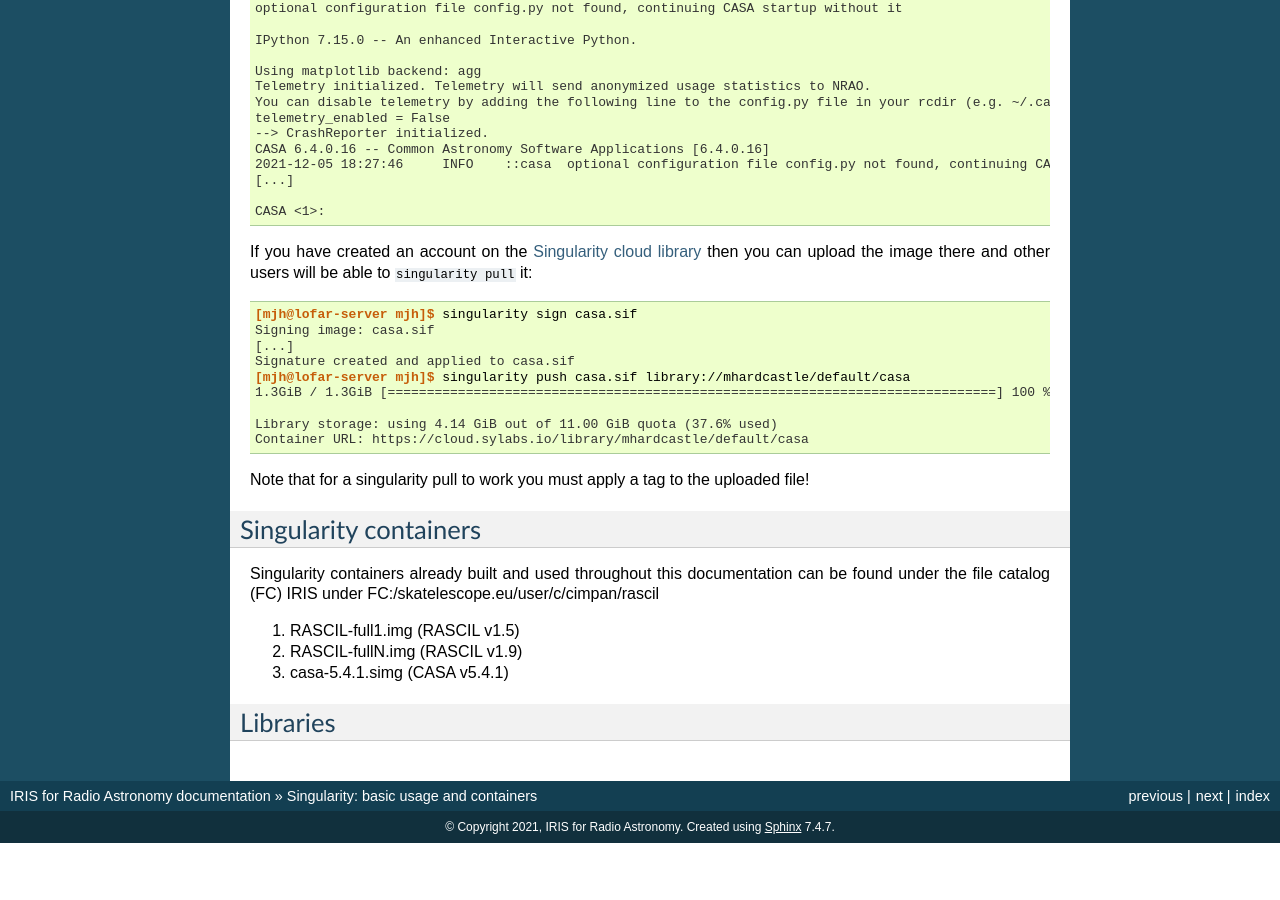
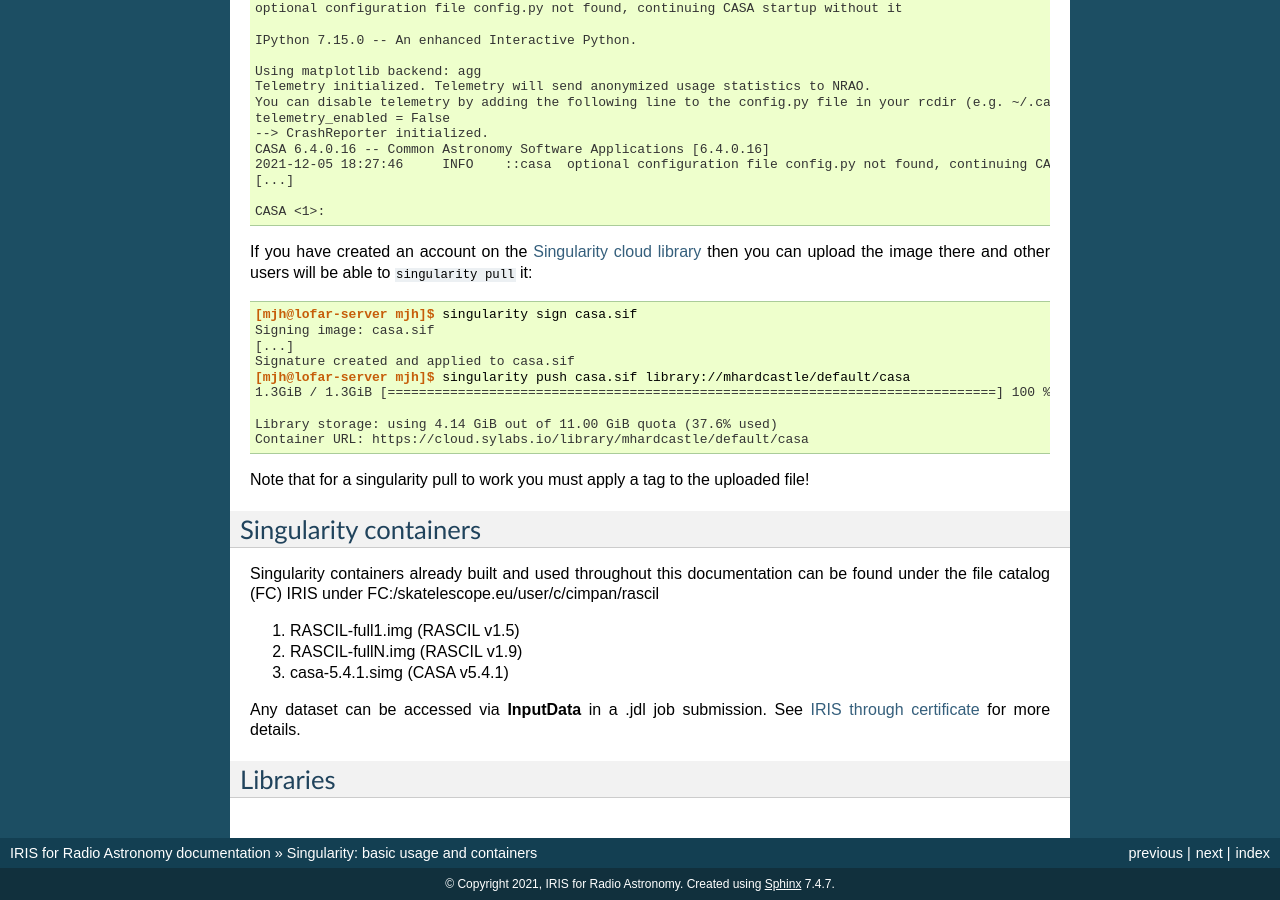
Before and after one commit to cimpani/IRISDocumentation, a Sphinx documentation site: the page built from source/singularity.rst, in a window 1280 px wide and 900 px high, scrolled down 2719 px. Built offline with Sphinx 7.4.7, drawn with Linux system fonts in a browser that asks for light colours; before the commit the page ends 3562 px from its top, so only the background shows below that.

Commit message:
Update singularity.rst

```diff
--- a/source/singularity.rst
+++ b/source/singularity.rst
@@ -220,6 +220,7 @@ Singularity containers already built and used throughout this documentation can
 #. RASCIL-fullN.img (RASCIL v1.9)
 #. casa-5.4.1.simg  (CASA v5.4.1)
 
+Any dataset can be accessed via **InputData** in a .jdl job submission. See `IRIS through certificate <https://irisdocumentation.readthedocs.io/en/latest/JobSub.html#iris-through-certificate>`_ for more details.
 
 Libraries
 =========
```
